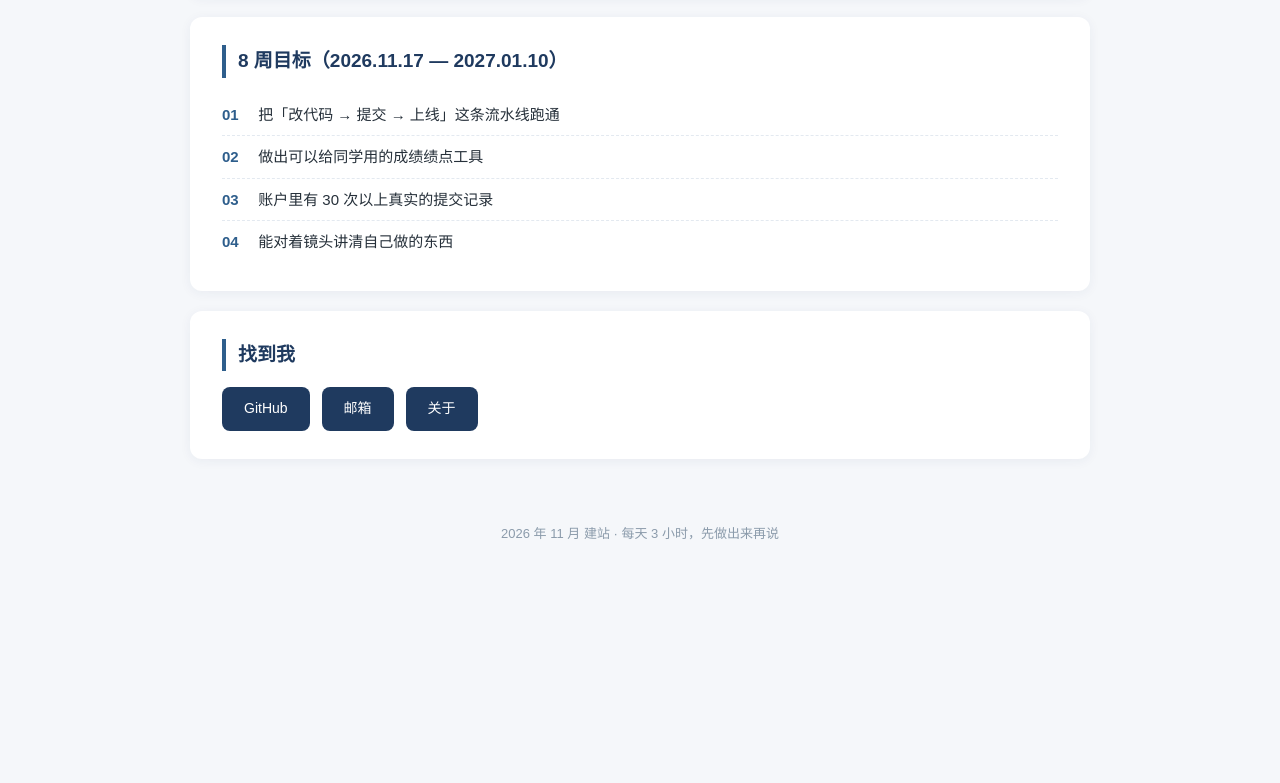
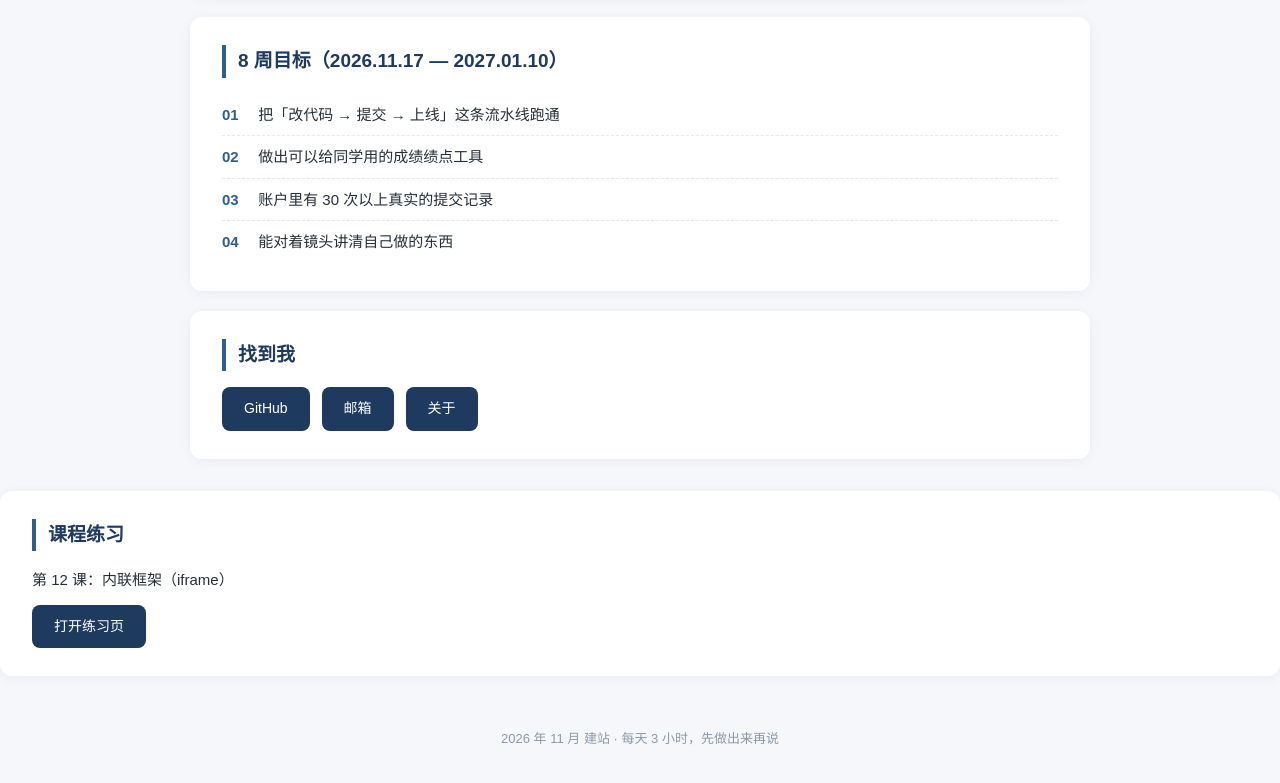
Before and after one commit to y-q-bobo/my-first-site-my, a plain HTML site: page index.html in a window 1280 px wide. Shown: the part 455-1238 px from the top of the page. Before the commit the page ends 1032 px from the top, so only its background shows below. Drawn offline with Linux system fonts and the light colour scheme.

Commit message:
更新：11-18

```diff
--- a/index.html
+++ b/index.html
@@ -56,6 +56,14 @@
     </section>
   </main>
 
+    <!-- 练习页 -->
+    <section class="card">
+      <h2>课程练习</h2>
+      <p>第 12 课：内联框架（iframe）</p>
+      <div class="links">
+        <a class="btn" href="pages/iframe-demo.html">打开练习页</a>
+      </div>
+    </section>
   <footer id="about">
     <p>2026 年 11 月 建站 · 每天 3 小时，先做出来再说</p>
   </footer>
```
Also changed, not shown: pages/iframe-demo.html (added, +17 -0 lines).
